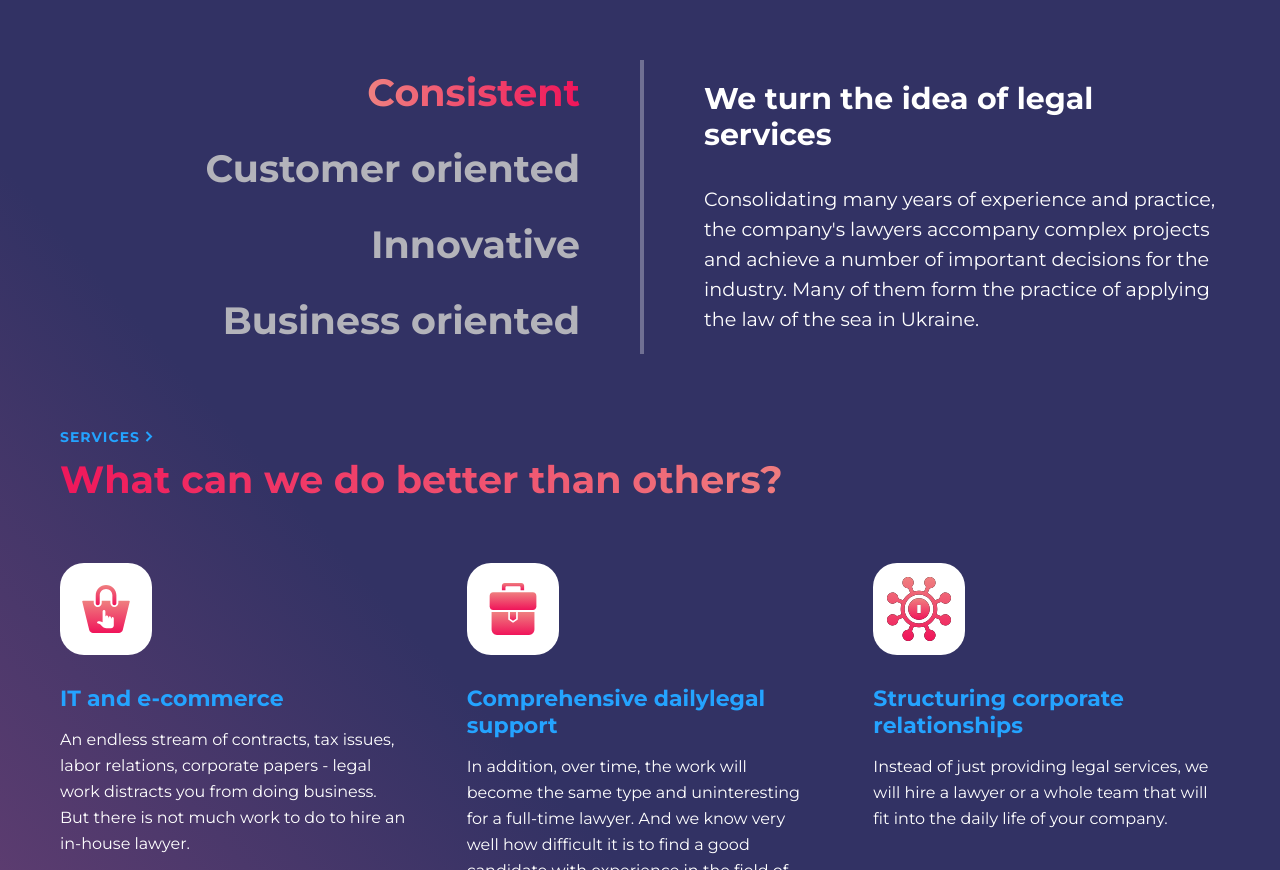
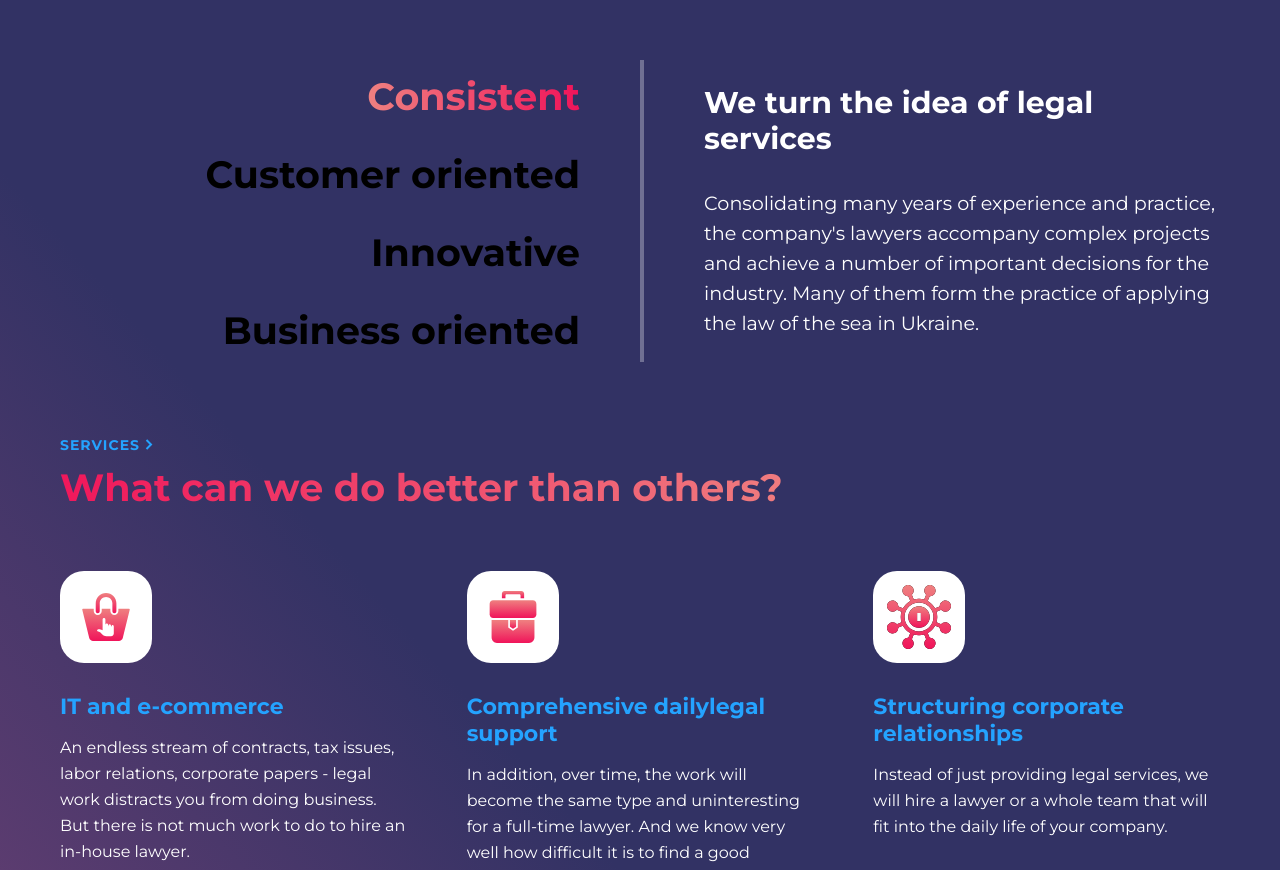
Before and after one commit to krasstas/Krasilnikov_S_S_Diploma, a website: page src/index.html in a window 1280 px wide. Shown: the part 914-1784 px from the top of the page. Drawn offline with nearby package versions, Linux system fonts and the light colour scheme; files that its build step writes are made by us from their sources; files whose address does not match are found by name.

Commit message:
ewsdfedf

```diff
--- a/src/index.html
+++ b/src/index.html
@@ -148,16 +148,16 @@
         <section class="best_qualities">
             <ul class="best_qualities__list">
               <li class="best_qualities__list__item is-active">
-                <h2 class="h2 title">Consistent</h2>
+                <h2 class="h2 title"><button>Consistent</button></h2>
               </li>
               <li class="best_qualities__list__item">
-                <h2 class="h2 title">Customer oriented</h2>
+                <h2 class="h2 title"><button>Customer oriented</button></h2>
               </li>
               <li class="best_qualities__list__item">
-                <h2 class="h2 title">Innovative</h2>
+                <h2 class="h2 title"><button>Innovative</button></h2>
               </li>
               <li class="best_qualities__list__item">
-                <h2 class="h2 title">Business oriented</h2>
+                <h2 class="h2 title"><button>Business oriented</button></h2>
               </li>
             </ul>
           <div class="best_qualities__description">
--- a/src/sass/components/_buttons.scss
+++ b/src/sass/components/_buttons.scss
@@ -0,0 +1,12 @@
+
+
+button {
+    font-family: Montserrat, Arial, Helvetica, sans-serif;
+    font-weight: 700;
+    background-color: transparent;
+    border: none;
+    display: inline-block;
+    text-align: center;
+    vertical-align: middle;
+    padding: 0;
+  }
--- a/src/sass/layout/_header.scss
+++ b/src/sass/layout/_header.scss
@@ -4,17 +4,6 @@
 @use '../base/fonts';
 @use '../base/common';
 
-
-button {
-  font-family: Montserrat, Arial, Helvetica, sans-serif;
-  font-weight: 700;
-  background-color: transparent;
-  border: none;
-  display: inline-block;
-  text-align: center;
-  vertical-align: middle;
-  padding: 0;
-}
 
 .header_wrapper {
   max-width: 1920px;
--- a/src/sass/layout/_header_copy.scss
+++ b/src/sass/layout/_header_copy.scss
@@ -3,34 +3,6 @@
 @use '../base/fonts';
 @use '../base/common';
 
-
-html {
-  font-size: 16px;
-  font-family: Montserrat, Arial, Helvetica, sans-serif;
-}
-
-*,
-*::after,
-*::before {
-  box-sizing: border-box;
-}
-
-ul {
-  list-style: none;
-  margin: 0;
-  padding: 0;
-}
-
-button {
-  font-family: Montserrat, Arial, Helvetica, sans-serif;
-  font-weight: 700;
-  background-color: transparent;
-  border: none;
-  display: inline-block;
-  text-align: center;
-  vertical-align: middle;
-  padding: 0;
-}
 
 .header_wrapper {
   max-width: 1920px;
```
